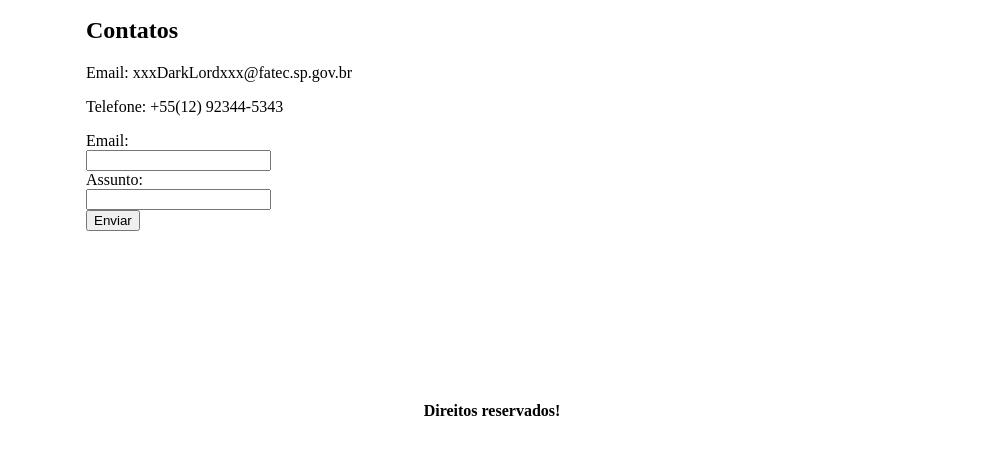
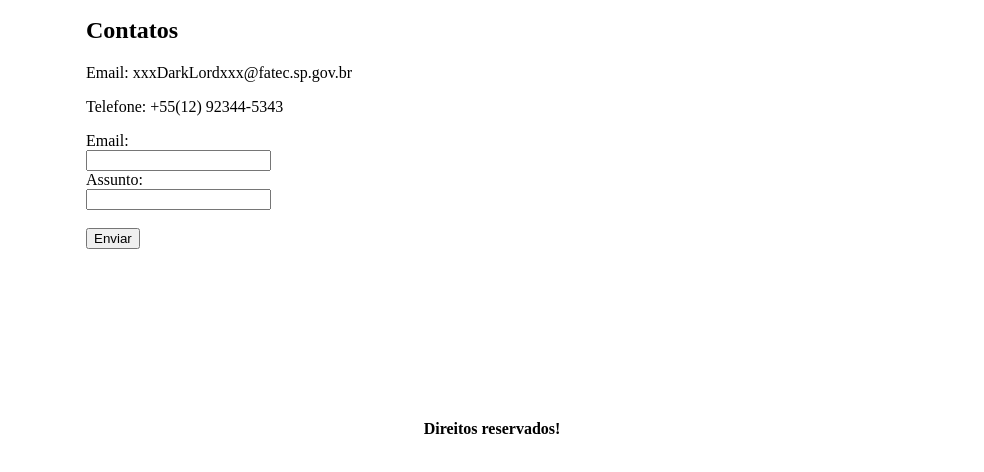
Before and after one commit to Mactravish552/Dev-Web-e-Design-Digital, a plain HTML site: page Aula - HTML- Atividade/Contato.html in a window 1280 px wide. Shown: the part 180-652 px from the top of the page, without its empty margins (148-1132 px from the left). Drawn offline with Linux system fonts and the light colour scheme.

Commit message:
1 Atividade HTML

```diff
--- a/Aula - HTML- Atividade/Contato.html
+++ b/Aula - HTML- Atividade/Contato.html
@@ -28,7 +28,7 @@
                     <label for="femail">Email:</label><br>
                     <input type="email" id="femail" name="femail"><br>
                     <label for="lassunto">Assunto:</label><br>
-                    <input type="text" id="lassunto" name="lassunto"><br>
+                    <input type="text" id="lassunto" name="lassunto"><br><br>
 
                     <input type="submit" value="Enviar">
 
```
